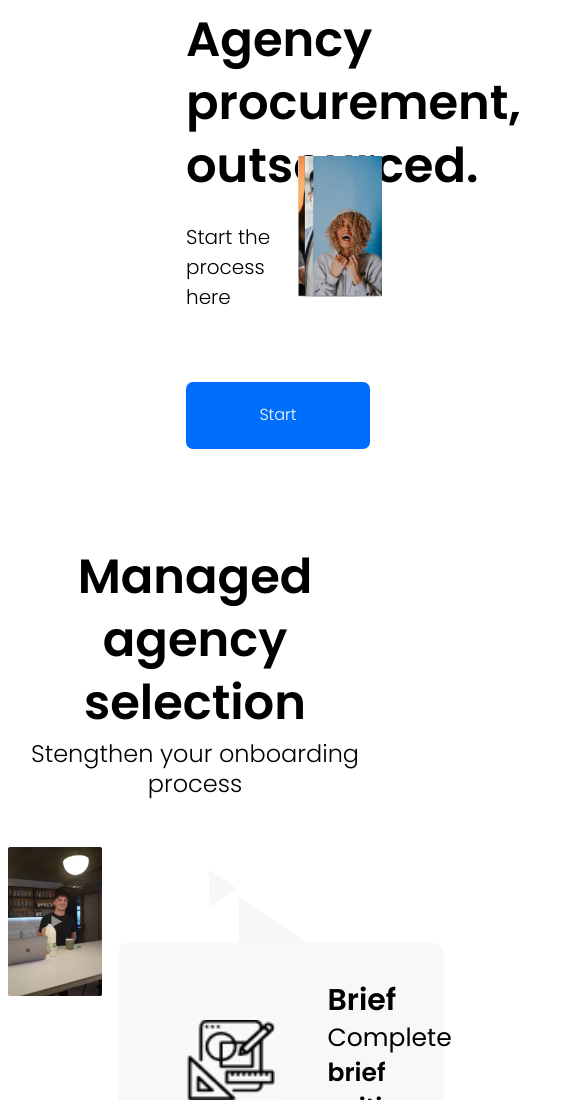
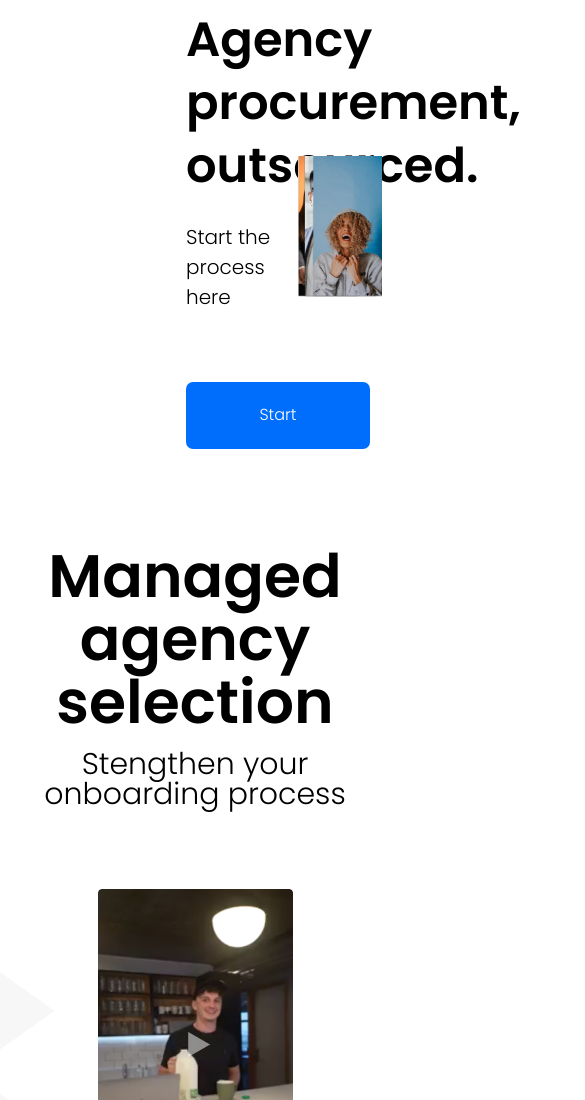
Before and after one commit to EmiliyaShtereva/Section, a Next.js app in the folder NextjsTest-main/: page / in a window 390 px wide. Shown: the top 1100 px of the page, 585 px wide, since content can reach past the window. Built offline with nearby package versions, Linux system fonts and the light colour scheme.

Commit message:
made agency section responsive

```diff
--- a/NextjsTest-main/sections/AgencySelection/elements.jsx
+++ b/NextjsTest-main/sections/AgencySelection/elements.jsx
@@ -3,17 +3,6 @@ import { SectionContainer, SectionBigHeading, SectionSubheading } from "~/compon
 
 export const StyledContainer = styled(({ height, ...props }) => <SectionContainer {...props} />)`
   display: inherit;
-`;
-
-export const StyledTitle = styled((props) => <SectionBigHeading {...props} />)`
-  align-items: center;
-  margin: 0;
-  color: black;
-`;
-
-export const StyledDescription = styled((props) => <SectionSubheading {...props} />)`
-  margin: 5px 0 0 0;
-  font-size: 24px;
 `;
 
 export const StyledTextContainer = styled(({ ...props }) => <div {...props} />)`
@@ -22,6 +11,31 @@ export const StyledTextContainer = styled(({ ...props }) => <div {...props} />)`
   padding: 6rem 0 0 0;
   text-align: center;
   font-family: sans-serif;
+
+  @media (max-width: 1024px) {
+    width: 100%;
+    margin: 0 0 5rem 0;
+  }
+`;
+
+export const StyledTitle = styled((props) => <SectionBigHeading {...props} />)`
+  align-items: center;
+  margin: 0;
+  color: black;
+
+  @media (max-width: 1024px) {
+    font-size: 60px;
+    padding: 0 0 10px 0;
+  }
+`;
+
+export const StyledDescription = styled((props) => <SectionSubheading {...props} />)`
+  margin: 5px 0 0 0;
+  font-size: 24px;
+
+  @media (max-width: 1024px) {
+    font-size: 30px;
+  }
 `;
 
 export const StyledCTAContainer = styled(({ ...props }) => <div {...props} />)`
@@ -29,6 +43,12 @@ export const StyledCTAContainer = styled(({ ...props }) => <div {...props} />)`
   justify-content: center;
   padding: 3rem 0 4rem 0;
   position: relative;
+
+  @media (max-width: 1024px) {
+    align-items: center;
+    flex-direction: column;
+    padding: 0;
+  }
 `;
 
 export const StyledVideoContainer = styled(({ ...props }) => <div {...props} />)`
@@ -36,15 +56,36 @@ export const StyledVideoContainer = styled(({ ...props }) => <div {...props} />)
   max-height: 20rem;
   width: 100%;
   height: 100%;
+
+  @media (max-width: 1024px) {
+    max-width: 50vw;
+    max-height: 70vh;
+    width: 100%;
+    height: 100%;
+  }
 `;
 
 export const StyledImageContainer = styled(({ ...props }) => <div {...props} />)`
-  max-width: 60rem;
-  max-height: 20rem;
+  max-width: 45rem;
+  max-height: 31.5rem;
   width: 100%;
   height: 100%;
   position: absolute;
+  top: 55px;
   left: 0;
   margin: 20px 0 0 9.7rem;
-  z-index: -1
+  z-index: -1;
+
+  @media (max-width: 1024px) {
+    position: absolute;
+    top: 40px;
+    left: -100px;
+    max-width: 100%;
+    max-height: 40vh;
+    width: 100%;
+    height: 100%;
+    overflow: hidden;
+    margin: 0;
+    z-index: -1;
+  }
 `;
```
